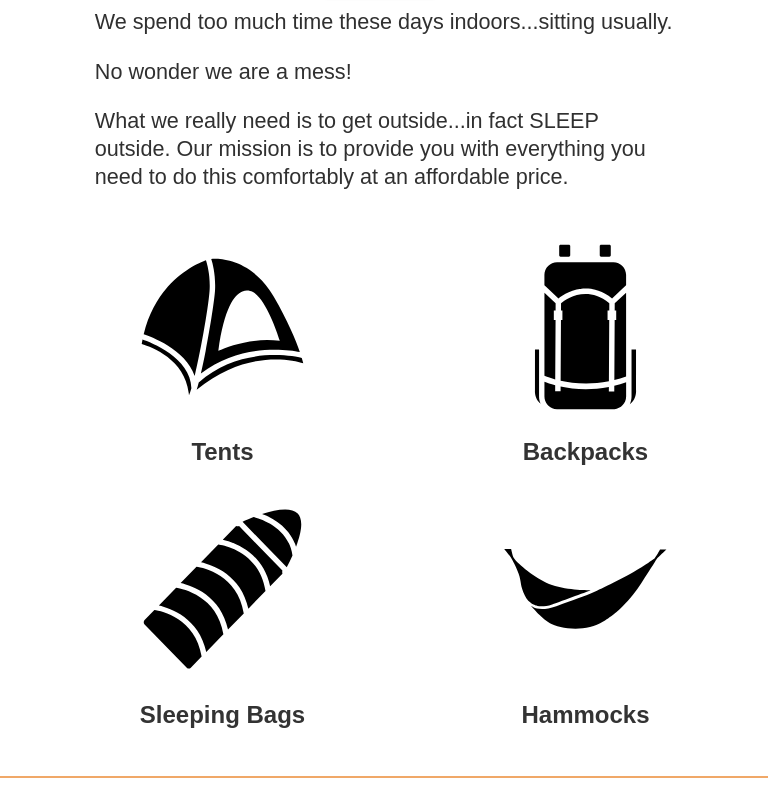
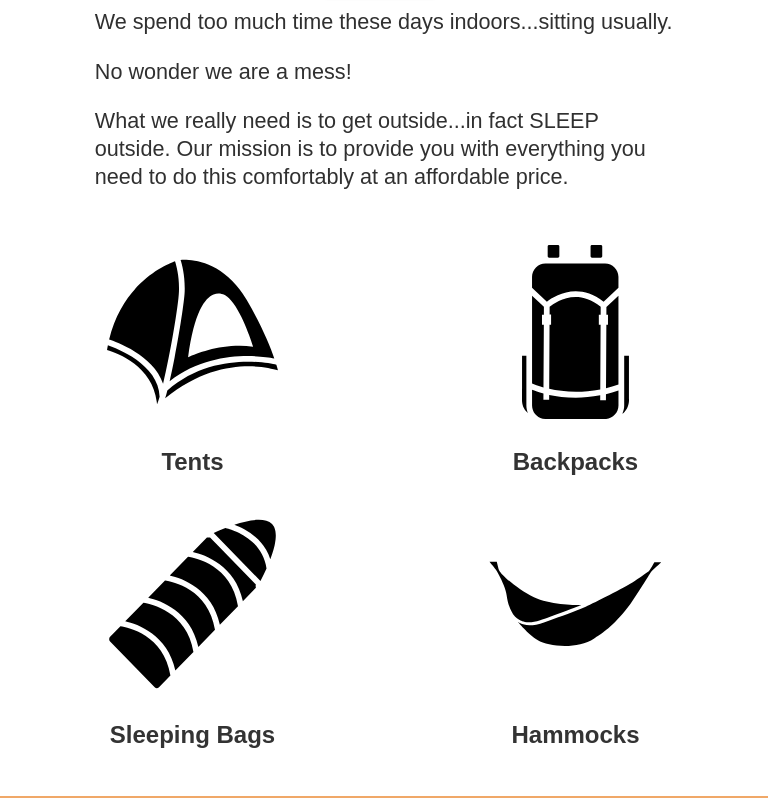
Before and after one commit to giuseppebrandi-byui/sleepoutsideTeam8, a website built with Vite: page src/index.html in a window 768 px wide. Shown: the part 474-1277 px from the top of the page. Built offline with nearby package versions, Linux system fonts and the light colour scheme.

Commit message:
removed padding left from product-grid

```diff
--- a/src/css/style.css
+++ b/src/css/style.css
@@ -288,18 +288,13 @@ footer {
   max-width: 17rem;
 }
 
-@media screen and (min-width: 768px) {
-  .product-grid {
-    grid-template-columns: repeat(4, 1fr);
-  }
-}
-
 .product-grid {
   display: grid;
-  grid-template-columns: repeat(2, 1fr);
+  grid-template-columns: repeat(4, 1fr);
   gap: 1rem;
   list-style: none;
   text-align: center;
+  padding-left: 0;
 }
 
 .product-grid li a {
@@ -311,3 +306,9 @@ footer {
 .product-grid img {
   width: 50%;
 }
+
+@media screen and (max-width: 768px) {
+  .product-grid {
+    grid-template-columns: 1fr 1fr;
+  }
+}
```
